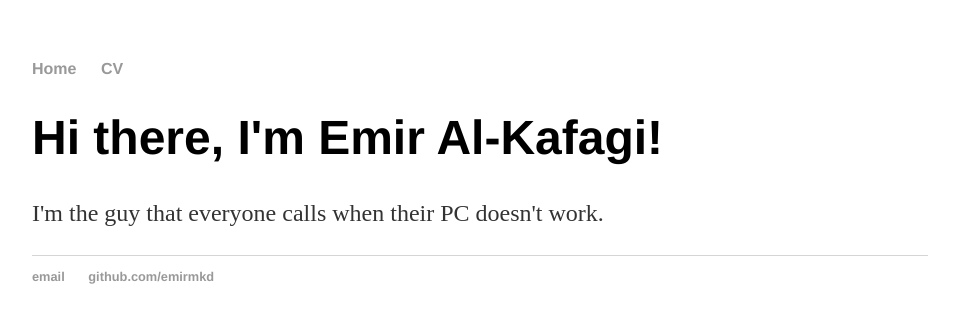
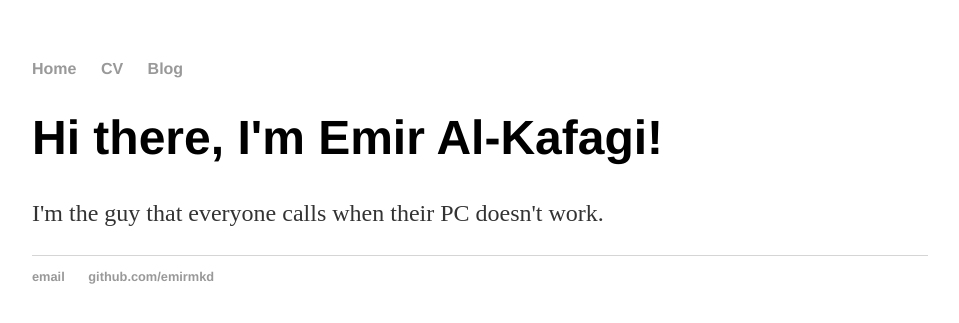
Before and after one commit to emirmkd/emirmkd.github.io, a Jekyll site: the page built from index.html, in a window 1280 px wide. Shown: the top 323 px of the page, without its empty margins (160-1119 px from the left). Built offline with Jekyll 4.4.1, drawn with Linux system fonts in a browser that asks for light colours.

Commit message:
Update default.html

```diff
--- a/_layouts/default.html
+++ b/_layouts/default.html
@@ -9,6 +9,7 @@
     		<ul>
         		<li><a href="/">Home</a></li>
         		<li><a href="https://mk.linkedin.com/in/emiralkafagi">CV</a></li>
+        		<li><a href="http://emirmkd.github.io/blog/">Blog</a></li>
     		</ul>
 		</nav>
 		<div class="container">
```
